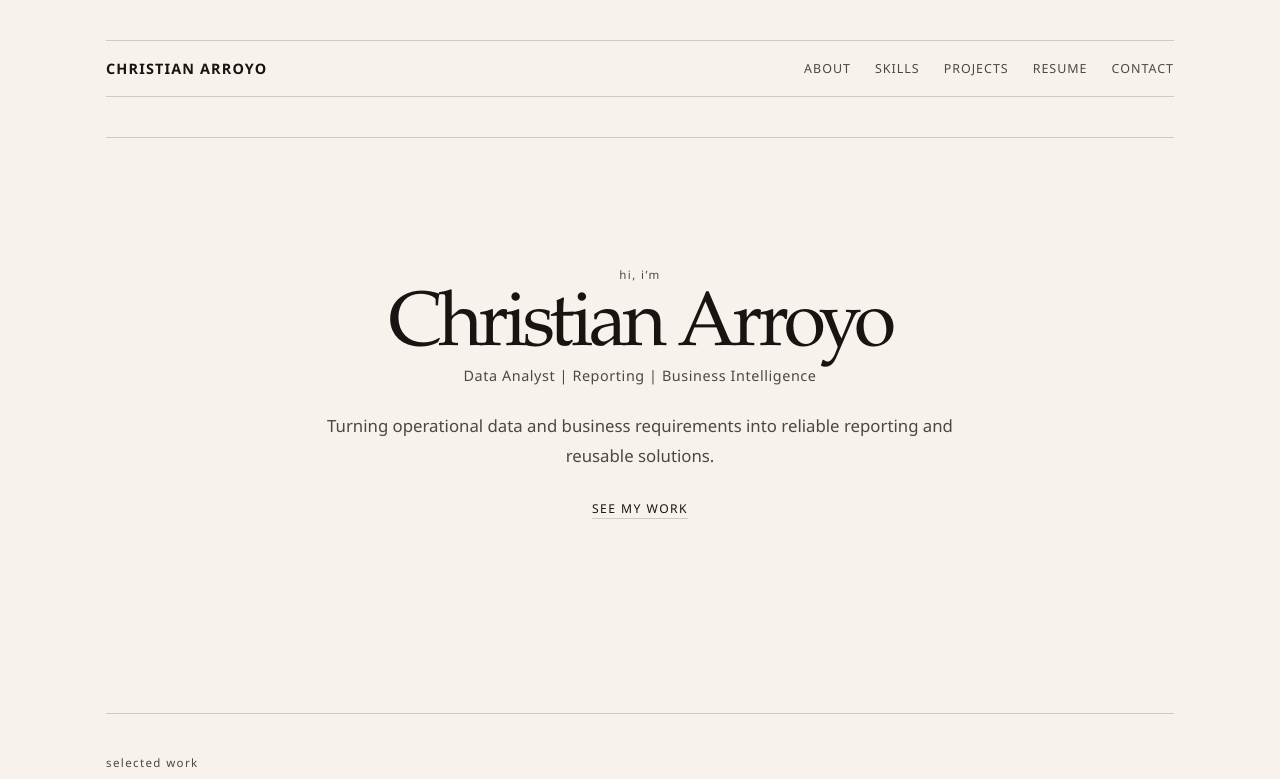
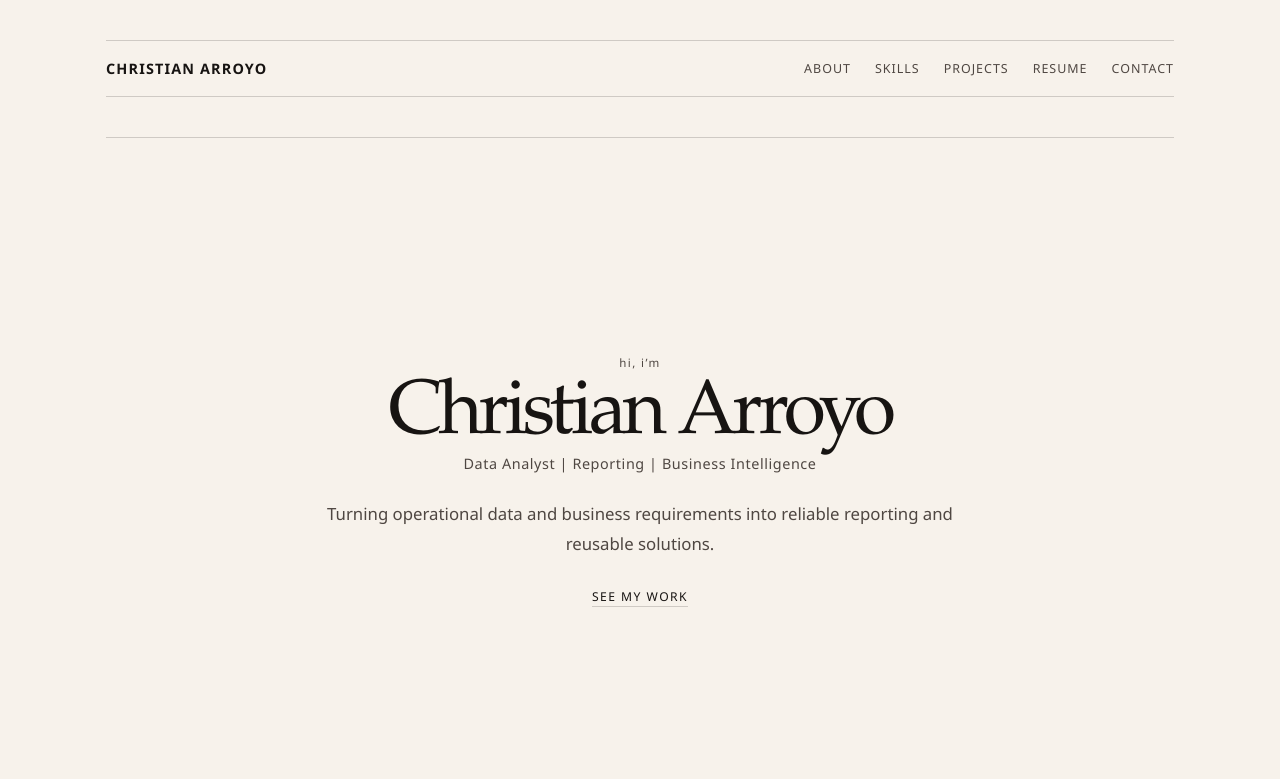
Before and after one commit to arroyoHub/portfolio, a React app: page / in a window 1280 px wide. Shown: the top 779 px of the page. Built offline with nearby package versions, Linux system fonts and the light colour scheme; the HTML template or start-up script is replaced by a standard one.

Commit message:
Add full-screen hero navigation

```diff
--- a/src/App.css
+++ b/src/App.css
@@ -59,7 +59,7 @@ main {
   display: flex;
   align-items: center;
   justify-content: center;
-  min-height: 64vh;
+  min-height: calc(100svh - 7rem);
   padding-top: var(--space-6);
   padding-bottom: var(--space-6);
   border-top: 1px solid var(--border-soft);
--- a/src/index.css
+++ b/src/index.css
@@ -34,7 +34,13 @@
 }
 
 html {
-  scroll-behavior: auto;
+  scroll-behavior: smooth;
+}
+
+@media (prefers-reduced-motion: reduce) {
+  html {
+    scroll-behavior: auto;
+  }
 }
 
 body {
```
